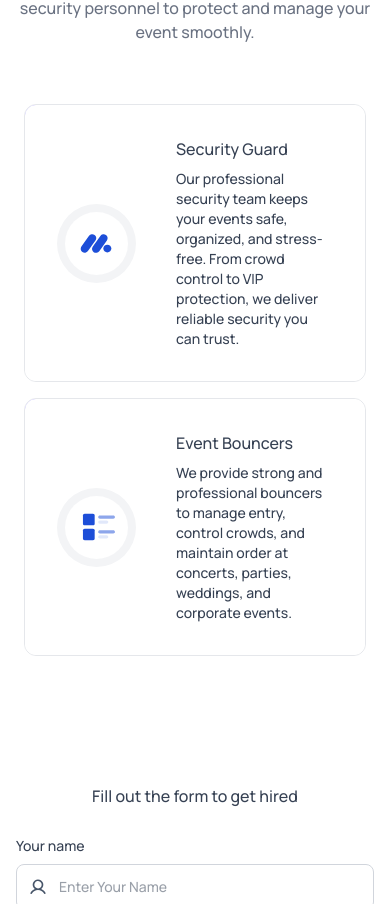
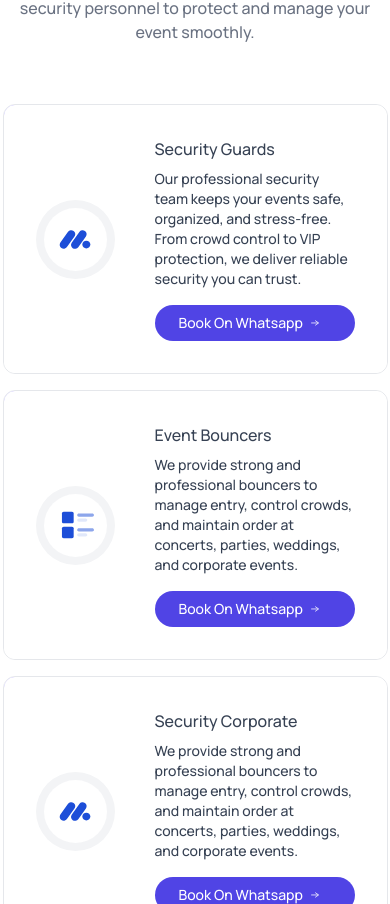
Before and after one commit to jaikisharma73/Agent-AI, a React (Vite) app in the folder Agent.AI/: page / in a window 390 px wide. Shown: the part 1096-2000 px from the top of the page. Built offline with nearby package versions, Linux system fonts and the light colour scheme.

Commit message:
whatspp add

```diff
--- a/Agent.AI/src/components/Footer.jsx
+++ b/Agent.AI/src/components/Footer.jsx
@@ -13,19 +13,19 @@ const Footer = ({theme}) => {
         <div className='flex justify-between lg:items-center max-lg:flex-col gap-10'>
             <div className='space-y-5 text-sm text-gray-700 dark:text-gray-400'>
                 <img src={theme==='dark' ? assets.logo_dark : assets.logo} className='w-32 sm:w-44' alt="" />
-                <p className='max-w-md'>From strategy to execution, we craft digital solutions that move your business forward.</p>
+                <p className='max-w-md'>Need security for an event? We help you hire verified guards and professional bouncers quickly and easily</p>
                 <ul className='flex gap-6'>
                     <li><a className='hover:text-primary' href="#hero">Home</a></li>
                     <li><a className='hover:text-primary' href="#services">Services</a></li>
-                    <li><a className='hover:text-primary' href="#contact-us">Contact Us</a></li>
+                    <li><a className='hover:text-primary' href="#contact-us">Hiring</a></li>
                 </ul>
             </div>
             <div className='text-gray-600 dark:text-gray-400'>
                 <h3 className='font-semibold'>Subscribe To Our Agency</h3>
                 <p className='text-sm mt-2 mb-6'>The latest news,articles, and resources, sent to your inbox weekly.</p>
                 <div className='flex gap-2 text-sm'>
-                    <input type="email" placeholder='Enter your email' className='w-full p-3 text-sm outline-none rounded dark:text-gray-200 bg-transparent border border-gray-300 dark:border-gray-500'/>
-                    <button className='bg-primary text-white rounded px-6'>Subscribe</button>
+                    <h3 className='font-semibold w-50 p-3 text-sm outline-none rounded dark:text-gray-200 bg-transparent '>bss4.secure@gmail.com</h3>
+                    <a href="mailto:example@domain.com" target="_blank"><button className='bg-primary text-white rounded px-6 h-full'>Mail</button></a>
                 </div>
 
             </div>
@@ -35,10 +35,8 @@ const Footer = ({theme}) => {
         <div  className='pb-6 text-sm text-gray-500 flex justify-center sm:justify-between gap-4 flex-wrap'>
             <p>Copyright 2026 © Agency.ai - All Right Reserved.</p>
             <div className='flex items-center justify-between gap-4'>
+                <a href="https://www.instagram.com/bss4.secure?igsh=MTZjYWcwNTk0bzR1dw=="><img src={assets.instagram_icon} alt="" /></a>
                 <img src={assets.facebook_icon} alt="" />
-                <img src={assets.twitter_icon} alt="" />
-                <img src={assets.instagram_icon} alt="" />
-                <img src={assets.linkedin_icon} alt="" />
             </div>
         </div>
     </motion.div>
--- a/Agent.AI/src/components/Hero.jsx
+++ b/Agent.AI/src/components/Hero.jsx
@@ -20,8 +20,8 @@ const Hero = () => {
     whileInView={{opacity:1,y:0}}
     transition={{duration:0.8,delay:0.7}}
     viewport={{once:true}}
-      className='text-4xl sm:text-5xl md:text-6xl xl:text-[74px] font-medium xl:leading-[95px] max-w-5xl'>Where there is ,
-<span className='bg-gradient-to-r from-[#7044E5] to-[#4D8CEE] bg-clip-text text-transparent'>security</span>there is peace of mind...
+      className='text-4xl sm:text-5xl md:text-6xl xl:text-[74px] font-medium xl:leading-[95px] max-w-5xl'>Where there is
+<span className='bg-gradient-to-r from-[#7044E5] to-[#4D8CEE] bg-clip-text text-transparent'> Security </span>there is peace of mind...
         </motion.h1>
 
         <motion.p
--- a/Agent.AI/src/components/Navbar.jsx
+++ b/Agent.AI/src/components/Navbar.jsx
@@ -21,7 +21,7 @@ const Navbar = ({theme,setTheme}) => {
 
           <a onClick={()=>setSidebarOpen(false)} href="#" className='sm:hover:border-b'>Home</a>
           <a onClick={()=>setSidebarOpen(false)} href="#services" className='sm:hover:border-b'>Services</a>
-          <a onClick={()=>setSidebarOpen(false)} href="#contact-us" className='sm:hover:border-b'>Contact Us</a>
+          <a onClick={()=>setSidebarOpen(false)} href="#contact-us" className='sm:hover:border-b'>Hiring</a>
         </div>
 
         <div className='flex items-center gap-2 sm:gap-4'>
@@ -30,7 +30,7 @@ const Navbar = ({theme,setTheme}) => {
 
           <img src={theme ==='dark'? assets.menu_icon_dark : assets.menu_icon} alt="" onClick={()=>setSidebarOpen(true)} className='w-8 sm:hidden cursor-pointer' />
 
-          <a href="#connect-us" className='text-sm max-sm:hidden flex items-center gap-2 bg-primary text-white px-6 py-2 rounded-full cursor-pointer hover:scale-103 transition-all'>
+          <a href="https://api.whatsapp.com/send?phone=+919450221034&text=Hey there! I want to book security" target="_blank" className='text-sm max-sm:hidden flex items-center gap-2 bg-primary text-white px-6 py-2 rounded-full cursor-pointer hover:scale-103 transition-all'>
             Connect <img src={assets.arrow_icon} width={14} alt="" />
           </a>
         </div>
--- a/Agent.AI/src/components/ServiceCard.jsx
+++ b/Agent.AI/src/components/ServiceCard.jsx
@@ -14,6 +14,9 @@ const ServiceCard = ({service , index}) => {
                     <h3 className='font-bold'>{service.title}</h3>
                     <p className='text-sm mt-2'>{service.description}</p>
 
+                    <a href="https://api.whatsapp.com/send?phone=+919450221034&text=Hey there! I want to Book Security" target="_blank" className='text-sm mt-4 w-50 flex items-center gap-2 bg-primary text-white px-6 py-2 rounded-full cursor-pointer hover:scale-103 transition-all'>
+           Book On Whatsapp <img src={assets.arrow_icon} width={8} alt="" />
+          </a>
                 </div>
 
             </div>
--- a/Agent.AI/src/components/Services.jsx
+++ b/Agent.AI/src/components/Services.jsx
@@ -6,12 +6,32 @@ import ServiceCard from './ServiceCard'
 const Services = () => {
     const servicesData =[
         {
-            title:'Security Guard',
+            title:'Security Guards',
             description:'Our professional security team keeps your events safe, organized, and stress-free. From crowd control to VIP protection, we deliver reliable security you can trust.',
             icon:assets.ads_icon
         },
         {
             title:'Event Bouncers',
+            description:'We provide strong and professional bouncers to manage entry, control crowds, and maintain order at concerts, parties, weddings, and corporate events.',
+            icon:assets.marketing_icon
+        },
+        {
+            title:'Security Corporate',
+            description:'We provide strong and professional bouncers to manage entry, control crowds, and maintain order at concerts, parties, weddings, and corporate events.',
+            icon:assets.ads_icon
+        },
+        {
+            title:'Office Security',
+            description:'We provide strong and professional bouncers to manage entry, control crowds, and maintain order at concerts, parties, weddings, and corporate events.',
+            icon:assets.marketing_icon
+        },
+        {
+            title:'Residential/Society Security',
+            description:'We provide strong and professional bouncers to manage entry, control crowds, and maintain order at concerts, parties, weddings, and corporate events.',
+            icon:assets.ads_icon
+        },
+        {
+            title:'Industrial Security & Office Boy',
             description:'We provide strong and professional bouncers to manage entry, control crowds, and maintain order at concerts, parties, weddings, and corporate events.',
             icon:assets.marketing_icon
         },
```
